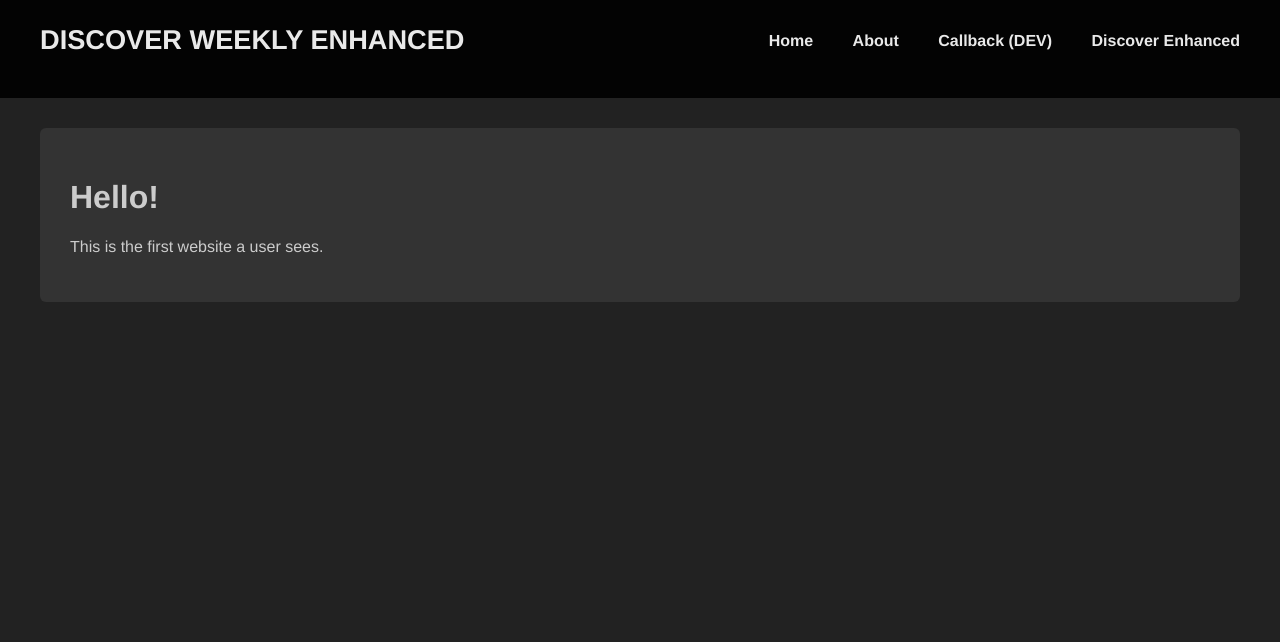
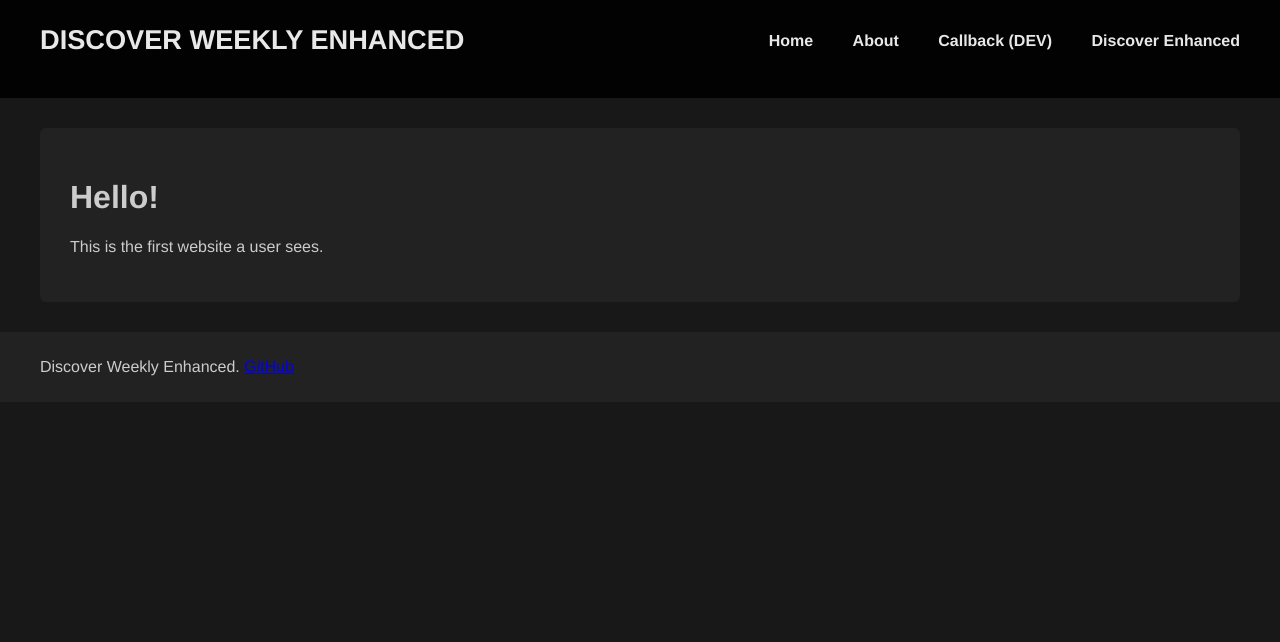
Before and after one commit to nachomaiz/spotify-discover-enhanced, a Flask app: page / in a window 1280 px wide. Shown: the top 642 px of the page. Run offline with Flask 2, Linux system fonts and the light colour scheme; parts of the project's set-up code (start-up, migrations or seed data) failed here and were passed over.

Commit message:
simplified content css

```diff
--- a/src/app/static/css/main.css
+++ b/src/app/static/css/main.css
@@ -3,8 +3,7 @@ body {
     padding: 0;
     font-family: "Helvetica Neue", Helvetica, Arial, sans-serif;
     color: #ccc;
-    margin-bottom:60px;
-    background-color: #222;
+    background-color: #181818;
   }
   /*
    * Formatting the header area
@@ -29,12 +28,13 @@ body {
       text-decoration: none;
   }
   footer {
-    position: fixed;
-    height: 60px;
-    background-color: #333;
+    /* position: fixed; */
+    height: 30px;
+    background-color: #222;
     bottom: 0px;
     left: 0px;
     right: 0px;
+    margin-top: 30px;
     margin-bottom: 0px;
     padding: 10px 0 30px 0;
   }
@@ -45,34 +45,19 @@ body {
     width: 1200px;
     margin: 0 auto;
   }
-  div.home {
+  div.content {
     padding: 30px 30px 30px 30px;
-    background-color: #333;
+    background-color: #222;
     -webkit-border-radius: 6px;
        -moz-border-radius: 6px;
             border-radius: 6px;
   }
-  div.about {
-    padding: 30px 30px 30px 30px;
-    background-color: #333;
-    -webkit-border-radius: 6px;
-       -moz-border-radius: 6px;
-            border-radius: 6px;
+
+  div.large-cover {
+    float: left;
+    margin: 10px 30px 30px 10px;
   }
-  div.callback {
-    padding: 30px 30px 30px 30px;
-    background-color: #333;
-    -webkit-border-radius: 6px;
-       -moz-border-radius: 6px;
-            border-radius: 6px;
-  }
-  div.discover_enhanced {
-    padding: 30px 30px 30px 30px;
-    background-color: #333;
-    -webkit-border-radius: 6px;
-       -moz-border-radius: 6px;
-            border-radius: 6px;
-  }
+
   h2 {
     font-family: "Helvetica Neue Light",Helvetica,Arial;
     font-size: 3em;
@@ -113,11 +98,15 @@ body {
 }
 
   td, th {
-    border: 1px 0 solid #dddddd;
       text-align: left;
       padding: 8px;
 }
 
+  thead {
+      font-size: 1.5em;
+      border-bottom: 1px solid #444;
+  }
+
   tr:nth-child(even) {
-    background-color: #444;
+      background-color: #252525;
 }
--- a/src/app/templates/about.html
+++ b/src/app/templates/about.html
@@ -1,6 +1,6 @@
 {% extends "layout.html" %}
 {% block content %}
-  <div class="about">
+  <div class="content about">
     <h1>About</h1>
     <p>App to enhance and save Spotify Discover Weekly playlists.</p>
   </div>
--- a/src/app/templates/callback.html
+++ b/src/app/templates/callback.html
@@ -1,6 +1,6 @@
 {% extends "layout.html" %}
 {% block content %}
-  <div class="callback">
+  <div class="content callback">
     <h1>You successfully logged in to Spotify!</h1>
     <p>You can go back to the application.</p>
     <p>Code: {{code}}</p>
--- a/src/app/templates/discover_enhanced.html
+++ b/src/app/templates/discover_enhanced.html
@@ -1,6 +1,9 @@
 {% extends "layout.html" %}
 {% block content %}
-  <div class="discover_enhanced">
+  <div class="content discover_enhanced">
+    <div class="large-cover">
+      {{cover|safe}}
+    </div>
     <h1>Discover Weekly Enhanced</h1>
     <p>Here is where the user's Discover Weekly Enhanced playlist will appear.</p>
     {{table|safe}}
--- a/src/app/templates/home.html
+++ b/src/app/templates/home.html
@@ -1,6 +1,6 @@
 {% extends "layout.html" %}
 {% block content %}
-  <div class="home">
+  <div class="content home">
     <h1>Hello!</h1>
     <p>This is the first website a user sees.</p>
   </div>
--- a/src/app/templates/layout.html
+++ b/src/app/templates/layout.html
@@ -15,7 +15,8 @@
                     <ul class="menu">
                         <li><a href="{{ url_for('home') }}">Home</a></li>
                         <li><a href="{{ url_for('about') }}">About</a></li>
-                        <li><a href="{{ url_for('callback') }}?code=TestCallback">Callback (DEV)</a></li> <!--DEV-->
+                        <!--DEV-->
+                        <li><a href="{{ url_for('callback') }}?code=TestCallback">Callback (DEV)</a></li>
                         <li><a href="{{ url_for('discover_enhanced') }}">Discover Enhanced</a></li>
                     </ul>
                 </nav>
```
Lines whose indentation alone changed are shown as unchanged.
